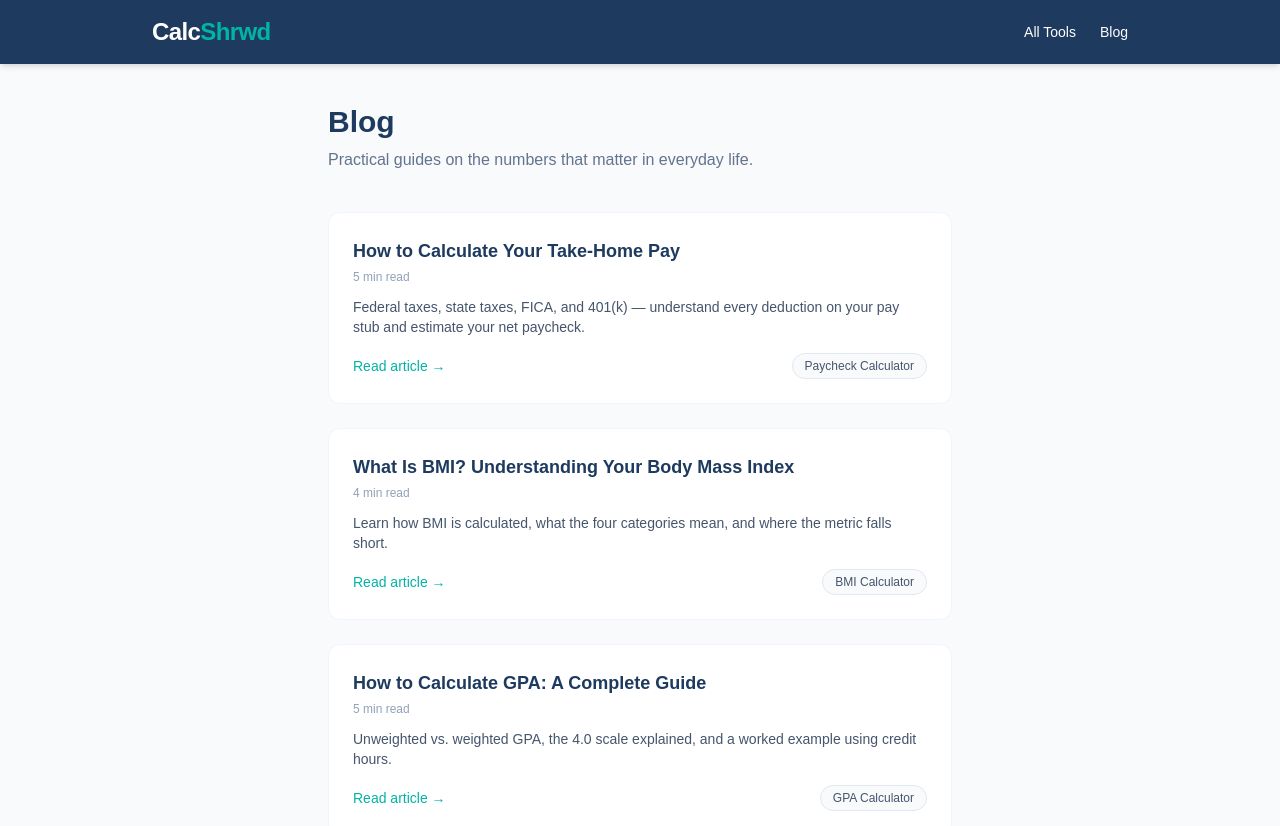
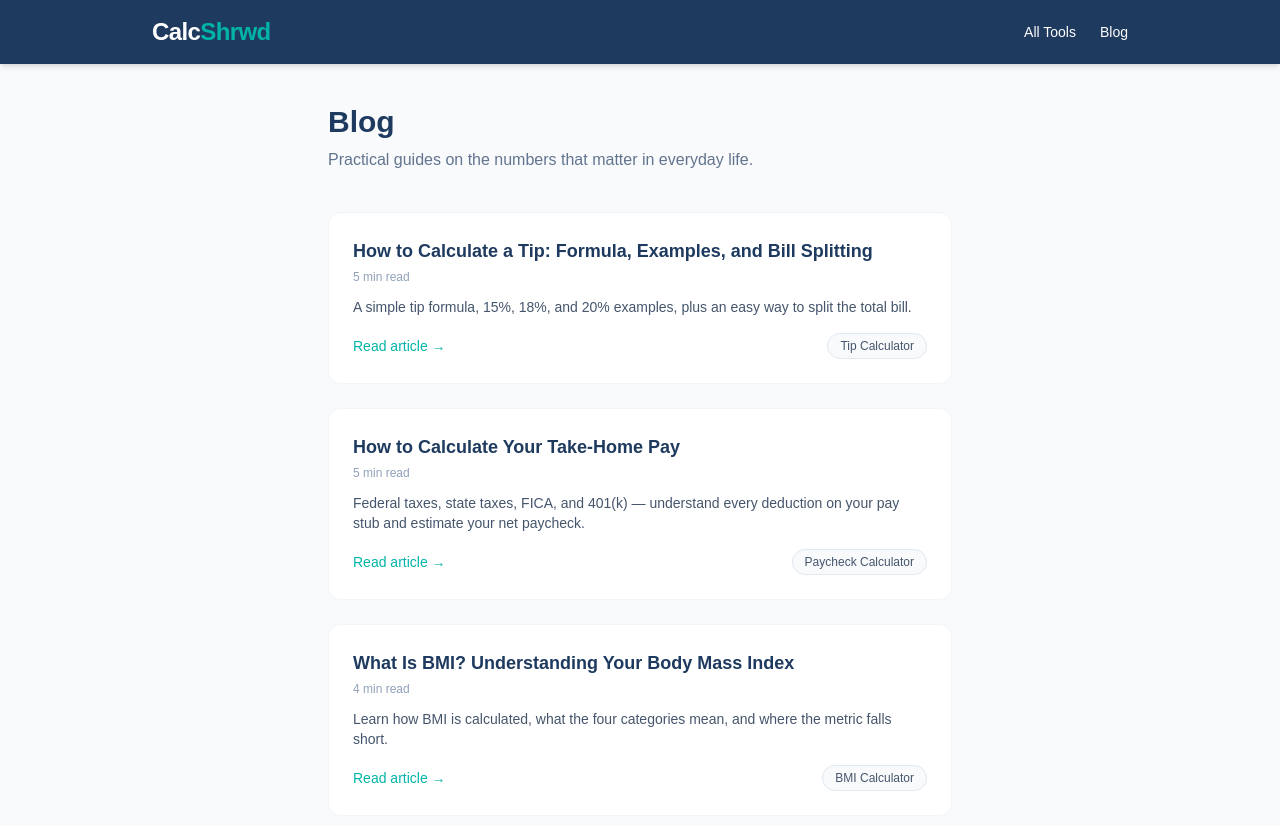
Before and after one commit to monkamonme-collab/calcshrwd, a Next.js app: page /blog in a window 1280 px wide. Shown: the top 826 px of the page. Built offline with nearby package versions, Linux system fonts and the light colour scheme.

Commit message:
List new tip calculation guide on the blog

```diff
--- a/app/blog/page.tsx
+++ b/app/blog/page.tsx
@@ -8,6 +8,14 @@ export const metadata: Metadata = {
 };
 
 const articles = [
+  {
+    slug: "how-to-calculate-a-tip",
+    title: "How to Calculate a Tip: Formula, Examples, and Bill Splitting",
+    description:
+      "A simple tip formula, 15%, 18%, and 20% examples, plus an easy way to split the total bill.",
+    readTime: "5 min read",
+    tool: { label: "Tip Calculator", href: "/tools/tip-calculator" },
+  },
   {
     slug: "how-to-calculate-take-home-pay",
     title: "How to Calculate Your Take-Home Pay",
```
